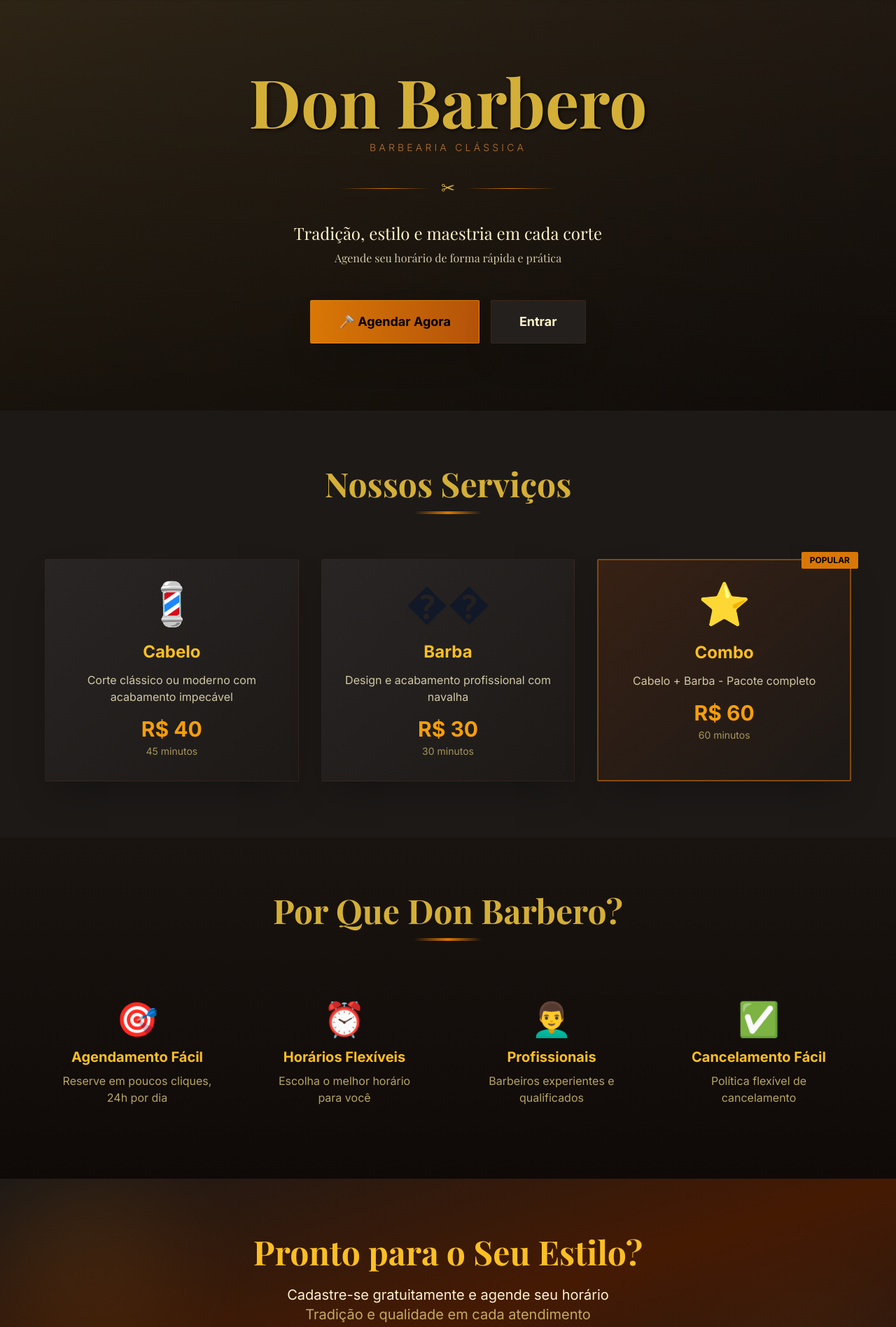
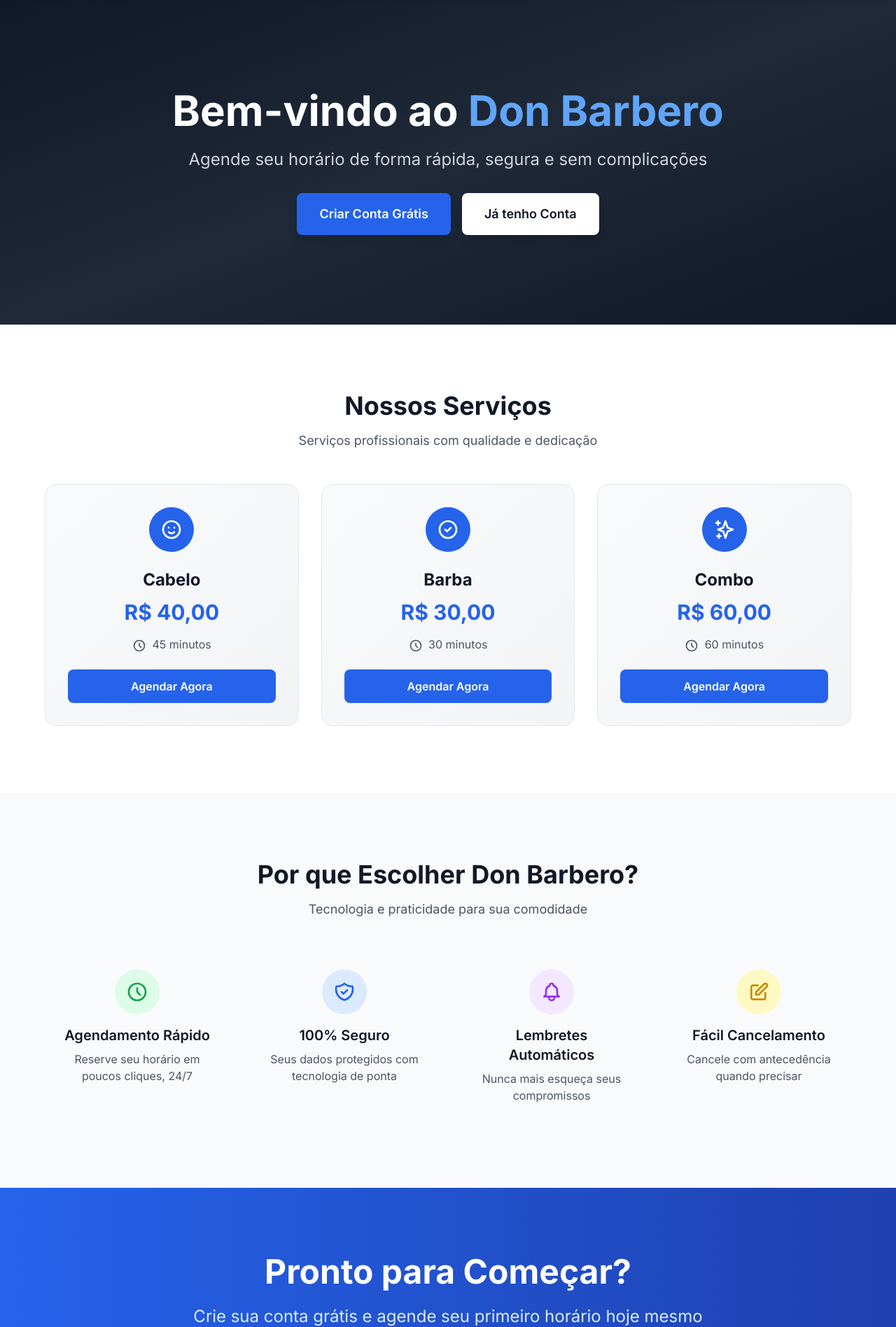
Before and after one commit to dantetesta/barbearia, a CodeIgniter app: page / in a window 1280 px wide. Shown: the part 64-1961 px from the top of the page at 70% size. Run offline with CodeIgniter, Linux system fonts and the light colour scheme; some libraries are stand-ins or nearby versions.

```diff
--- a/app/views/home/index.php
+++ b/app/views/home/index.php
@@ -1,100 +1,214 @@
 <?php
 /**
- * Don Barbero - Homepage Rústica
+ * Don Barbero - Landing Page
+ *
  * @author Dante Testa <https://dantetesta.com.br>
- * @version 2.0.0
+ * @created 03/11/2025 15:34
+ * @version 1.0.0
  */
-$pageTitle = 'Início - ' . APP_NAME;
+
+$pageTitle = 'Don Barbero - Agendamento Online';
+
 ob_start();
 ?>
-<link href="https://fonts.googleapis.com/css2?family=Playfair+Display:wght@400;700;900&display=swap" rel="stylesheet">
-<style>
-body{background:#1a1410}
-.wood-texture{background:linear-gradient(135deg,#2d2416 0%,#1a1410 100%);position:relative}
-.wood-texture::before{content:'';position:absolute;top:0;left:0;right:0;bottom:0;background-image:repeating-linear-gradient(90deg,rgba(139,69,19,0.05) 0px,transparent 1px,transparent 2px,rgba(139,69,19,0.05) 3px),repeating-linear-gradient(0deg,rgba(139,69,19,0.05) 0px,transparent 1px,transparent 2px,rgba(139,69,19,0.05) 3px);opacity:0.3}
-</style>
 
-<section class="wood-texture text-white py-24 px-4 relative overflow-hidden">
-<div class="absolute inset-0 bg-gradient-to-b from-transparent via-black/20 to-black/40"></div>
-<div class="container mx-auto max-w-6xl relative z-10 text-center">
-<h1 class="text-6xl md:text-8xl font-bold mb-2" style="color:#d4af37;font-family:'Playfair Display',serif;text-shadow:2px 2px 4px rgba(0,0,0,0.8)">Don Barbero</h1>
-<div style="color:#b87333;font-size:0.875rem;letter-spacing:0.3em;font-weight:300">BARBEARIA CLÁSSICA</div>
-<div class="flex items-center justify-center gap-4 my-8">
-<div class="h-px bg-gradient-to-r from-transparent via-amber-600 to-transparent w-32"></div>
-<div class="text-2xl" style="color:#d4af37">✂</div>
-<div class="h-px bg-gradient-to-r from-transparent via-amber-600 to-transparent w-32"></div>
-</div>
-<p class="text-xl md:text-2xl text-amber-100 mb-12 max-w-2xl mx-auto" style="font-family:'Playfair Display',serif">Tradição, estilo e maestria em cada corte<br><span class="text-base opacity-80">Agende seu horário de forma rápida e prática</span></p>
+<!-- Hero Section -->
+<section class="bg-gradient-to-br from-gray-900 via-gray-800 to-gray-900 text-white py-20 md:py-32">
+    <div class="container mx-auto px-4 sm:px-6 lg:px-8">
+        <div class="max-w-4xl mx-auto text-center fade-in">
+            <h1 class="text-4xl md:text-6xl font-bold mb-6 leading-tight">
+                Bem-vindo ao <span class="text-blue-400">Don Barbero</span>
+            </h1>
+            <p class="text-xl md:text-2xl text-gray-300 mb-8">
+                Agende seu horário de forma rápida, segura e sem complicações
+            </p>
             <div class="flex flex-col sm:flex-row gap-4 justify-center">
-<?php if(isAuthenticated()):?>
-<a href="<?=url('/dashboard')?>" class="bg-gradient-to-r from-amber-600 to-amber-700 hover:from-amber-700 hover:to-amber-800 text-black font-bold py-4 px-10 rounded-sm text-lg transition-all shadow-2xl border border-amber-500/50">⚡ Meus Agendamentos</a>
-<?php else:?>
-<a href="<?=url('/auth/register')?>" class="bg-gradient-to-r from-amber-600 to-amber-700 hover:from-amber-700 hover:to-amber-800 text-black font-bold py-4 px-10 rounded-sm text-lg transition-all shadow-2xl border border-amber-500/50">🪒 Agendar Agora</a>
-<a href="<?=url('/auth/login')?>" class="bg-stone-800/80 hover:bg-stone-700 text-amber-100 font-bold py-4 px-10 rounded-sm text-lg transition-all shadow-2xl border border-amber-900/30">Entrar</a>
-<?php endif;?>
-</div>
-</div>
-</section>
-
-<section class="py-20 px-4 bg-stone-900">
-<div class="container mx-auto max-w-6xl">
-<div class="text-center mb-16">
-<h2 class="text-5xl font-bold mb-4" style="color:#d4af37;font-family:'Playfair Display',serif">Nossos Serviços</h2>
-<div class="h-1 w-24 bg-gradient-to-r from-transparent via-amber-600 to-transparent mx-auto"></div>
-</div>
-<div class="grid grid-cols-1 md:grid-cols-3 gap-8">
-<div class="bg-gradient-to-br from-stone-800 to-stone-900 p-8 rounded-sm shadow-2xl border border-amber-900/20 hover:border-amber-600/50 transition-all group">
-<div class="text-6xl mb-6 text-center group-hover:scale-110 transition-transform">💈</div>
-<h3 class="text-2xl font-bold text-amber-400 mb-3 text-center">Cabelo</h3>
-<p class="text-amber-100/80 text-center mb-4">Corte clássico ou moderno com acabamento impecável</p>
-<div class="text-center"><span class="text-3xl font-bold text-amber-500">R$ 40</span><span class="text-sm text-amber-200/60 block mt-1">45 minutos</span></div>
-</div>
-<div class="bg-gradient-to-br from-stone-800 to-stone-900 p-8 rounded-sm shadow-2xl border border-amber-900/20 hover:border-amber-600/50 transition-all group">
-<div class="text-6xl mb-6 text-center group-hover:scale-110 transition-transform">��</div>
-<h3 class="text-2xl font-bold text-amber-400 mb-3 text-center">Barba</h3>
-<p class="text-amber-100/80 text-center mb-4">Design e acabamento profissional com navalha</p>
-<div class="text-center"><span class="text-3xl font-bold text-amber-500">R$ 30</span><span class="text-sm text-amber-200/60 block mt-1">30 minutos</span></div>
-</div>
-<div class="bg-gradient-to-br from-amber-900/30 to-stone-900 p-8 rounded-sm shadow-2xl border-2 border-amber-600/50 relative group">
-<div class="absolute -top-3 -right-3 bg-amber-600 text-black text-xs font-bold px-3 py-1 rounded-sm">POPULAR</div>
-<div class="text-6xl mb-6 text-center group-hover:scale-110 transition-transform">⭐</div>
-<h3 class="text-2xl font-bold text-amber-400 mb-3 text-center">Combo</h3>
-<p class="text-amber-100/80 text-center mb-4">Cabelo + Barba - Pacote completo</p>
-<div class="text-center"><span class="text-3xl font-bold text-amber-500">R$ 60</span><span class="text-sm text-amber-200/60 block mt-1">60 minutos</span></div>
+                <a href="<?= url('/auth/register') ?>" class="bg-blue-600 text-white px-8 py-4 rounded-lg text-lg font-semibold hover:bg-blue-700 transform hover:scale-105 transition-all shadow-lg">
+                    Criar Conta Grátis
+                </a>
+                <a href="<?= url('/auth/login') ?>" class="bg-white text-gray-900 px-8 py-4 rounded-lg text-lg font-semibold hover:bg-gray-100 transform hover:scale-105 transition-all shadow-lg">
+                    Já tenho Conta
+                </a>
             </div>
         </div>
     </div>
 </section>
 
-<section class="py-20 px-4" style="background:linear-gradient(180deg,#1a1410 0%,#0f0a08 100%)">
-<div class="container mx-auto max-w-6xl">
-<div class="text-center mb-16">
-<h2 class="text-5xl font-bold mb-4" style="color:#d4af37;font-family:'Playfair Display',serif">Por Que Don Barbero?</h2>
-<div class="h-1 w-24 bg-gradient-to-r from-transparent via-amber-600 to-transparent mx-auto"></div>
+<!-- Services Section -->
+<section class="py-16 md:py-24 bg-white">
+    <div class="container mx-auto px-4 sm:px-6 lg:px-8">
+        <div class="text-center mb-12">
+            <h2 class="text-3xl md:text-4xl font-bold text-gray-900 mb-4">Nossos Serviços</h2>
+            <p class="text-lg text-gray-600 max-w-2xl mx-auto">
+                Serviços profissionais com qualidade e dedicação
+            </p>
         </div>
-<div class="grid grid-cols-1 md:grid-cols-2 lg:grid-cols-4 gap-8">
-<div class="text-center p-6"><div class="text-5xl mb-4">🎯</div><h3 class="text-xl font-bold text-amber-400 mb-2">Agendamento Fácil</h3><p class="text-amber-200/70">Reserve em poucos cliques, 24h por dia</p></div>
-<div class="text-center p-6"><div class="text-5xl mb-4">⏰</div><h3 class="text-xl font-bold text-amber-400 mb-2">Horários Flexíveis</h3><p class="text-amber-200/70">Escolha o melhor horário para você</p></div>
-<div class="text-center p-6"><div class="text-5xl mb-4">👨‍🦱</div><h3 class="text-xl font-bold text-amber-400 mb-2">Profissionais</h3><p class="text-amber-200/70">Barbeiros experientes e qualificados</p></div>
-<div class="text-center p-6"><div class="text-5xl mb-4">✅</div><h3 class="text-xl font-bold text-amber-400 mb-2">Cancelamento Fácil</h3><p class="text-amber-200/70">Política flexível de cancelamento</p></div>
+
+        <div class="grid grid-cols-1 md:grid-cols-3 gap-8 max-w-6xl mx-auto">
+            <?php foreach ($services as $index => $service): ?>
+                <div class="bg-gradient-to-br from-gray-50 to-gray-100 rounded-2xl p-8 hover:shadow-2xl transition-all transform hover:-translate-y-2 border border-gray-200">
+                    <!-- Icon -->
+                    <div class="w-16 h-16 bg-blue-600 rounded-full flex items-center justify-center mb-6 mx-auto">
+                        <?php if ($service['name'] === 'Cabelo'): ?>
+                            <svg class="w-8 h-8 text-white" fill="none" stroke="currentColor" viewBox="0 0 24 24">
+                                <path stroke-linecap="round" stroke-linejoin="round" stroke-width="2" d="M14.828 14.828a4 4 0 01-5.656 0M9 10h.01M15 10h.01M21 12a9 9 0 11-18 0 9 9 0 0118 0z"/>
+                            </svg>
+                        <?php elseif ($service['name'] === 'Barba'): ?>
+                            <svg class="w-8 h-8 text-white" fill="none" stroke="currentColor" viewBox="0 0 24 24">
+                                <path stroke-linecap="round" stroke-linejoin="round" stroke-width="2" d="M9 12l2 2 4-4m6 2a9 9 0 11-18 0 9 9 0 0118 0z"/>
+                            </svg>
+                        <?php else: ?>
+                            <svg class="w-8 h-8 text-white" fill="none" stroke="currentColor" viewBox="0 0 24 24">
+                                <path stroke-linecap="round" stroke-linejoin="round" stroke-width="2" d="M5 3v4M3 5h4M6 17v4m-2-2h4m5-16l2.286 6.857L21 12l-5.714 2.143L13 21l-2.286-6.857L5 12l5.714-2.143L13 3z"/>
+                            </svg>
+                        <?php endif; ?>
+                    </div>
+
+                    <!-- Content -->
+                    <h3 class="text-2xl font-bold text-gray-900 mb-3 text-center"><?= e($service['name']) ?></h3>
+                    <div class="text-center mb-4">
+                        <span class="text-3xl font-bold text-blue-600"><?= formatMoney($service['price']) ?></span>
+                    </div>
+                    <p class="text-gray-600 text-center mb-6">
+                        <svg class="w-5 h-5 inline-block mr-1" fill="none" stroke="currentColor" viewBox="0 0 24 24">
+                            <path stroke-linecap="round" stroke-linejoin="round" stroke-width="2" d="M12 8v4l3 3m6-3a9 9 0 11-18 0 9 9 0 0118 0z"/>
+                        </svg>
+                        <?= $service['duration_minutes'] ?> minutos
+                    </p>
+                    <a href="<?= url('/auth/register') ?>" class="block w-full bg-blue-600 text-white text-center py-3 rounded-lg font-semibold hover:bg-blue-700 transition-colors">
+                        Agendar Agora
+                    </a>
+                </div>
+            <?php endforeach; ?>
         </div>
     </div>
 </section>
 
-<section class="py-20 px-4 bg-gradient-to-br from-stone-900 via-amber-950 to-stone-900 relative overflow-hidden">
-<div class="absolute inset-0 opacity-10">
-<div class="absolute top-0 left-0 w-64 h-64 bg-amber-600 rounded-full blur-3xl"></div>
-<div class="absolute bottom-0 right-0 w-64 h-64 bg-amber-800 rounded-full blur-3xl"></div>
+<!-- Features Section -->
+<section class="py-16 md:py-24 bg-gray-50">
+    <div class="container mx-auto px-4 sm:px-6 lg:px-8">
+        <div class="text-center mb-12">
+            <h2 class="text-3xl md:text-4xl font-bold text-gray-900 mb-4">Por que Escolher Don Barbero?</h2>
+            <p class="text-lg text-gray-600 max-w-2xl mx-auto">
+                Tecnologia e praticidade para sua comodidade
+            </p>
         </div>
-<div class="container mx-auto max-w-4xl text-center relative z-10">
-<h2 class="text-4xl md:text-5xl font-bold text-amber-400 mb-6" style="font-family:'Playfair Display',serif">Pronto para o Seu Estilo?</h2>
-<p class="text-xl text-amber-100 mb-10 max-w-2xl mx-auto">Cadastre-se gratuitamente e agende seu horário<br><span class="text-amber-200/70">Tradição e qualidade em cada atendimento</span></p>
-<?php if(!isAuthenticated()):?>
-<a href="<?=url('/auth/register')?>" class="bg-gradient-to-r from-amber-600 to-amber-700 hover:from-amber-700 hover:to-amber-800 text-black font-bold py-5 px-12 rounded-sm text-xl transition-all shadow-2xl inline-block border-2 border-amber-500">🪒 Começar Agora</a>
-<?php endif;?>
+
+        <div class="grid grid-cols-1 md:grid-cols-2 lg:grid-cols-4 gap-8 max-w-6xl mx-auto">
+            <!-- Feature 1 -->
+            <div class="text-center p-6">
+                <div class="w-16 h-16 bg-green-100 rounded-full flex items-center justify-center mb-4 mx-auto">
+                    <svg class="w-8 h-8 text-green-600" fill="none" stroke="currentColor" viewBox="0 0 24 24">
+                        <path stroke-linecap="round" stroke-linejoin="round" stroke-width="2" d="M12 8v4l3 3m6-3a9 9 0 11-18 0 9 9 0 0118 0z"/>
+                    </svg>
+                </div>
+                <h3 class="text-xl font-semibold text-gray-900 mb-2">Agendamento Rápido</h3>
+                <p class="text-gray-600">Reserve seu horário em poucos cliques, 24/7</p>
+            </div>
+
+            <!-- Feature 2 -->
+            <div class="text-center p-6">
+                <div class="w-16 h-16 bg-blue-100 rounded-full flex items-center justify-center mb-4 mx-auto">
+                    <svg class="w-8 h-8 text-blue-600" fill="none" stroke="currentColor" viewBox="0 0 24 24">
+                        <path stroke-linecap="round" stroke-linejoin="round" stroke-width="2" d="M9 12l2 2 4-4m5.618-4.016A11.955 11.955 0 0112 2.944a11.955 11.955 0 01-8.618 3.04A12.02 12.02 0 003 9c0 5.591 3.824 10.29 9 11.622 5.176-1.332 9-6.03 9-11.622 0-1.042-.133-2.052-.382-3.016z"/>
+                    </svg>
+                </div>
+                <h3 class="text-xl font-semibold text-gray-900 mb-2">100% Seguro</h3>
+                <p class="text-gray-600">Seus dados protegidos com tecnologia de ponta</p>
+            </div>
+
+            <!-- Feature 3 -->
+            <div class="text-center p-6">
+                <div class="w-16 h-16 bg-purple-100 rounded-full flex items-center justify-center mb-4 mx-auto">
+                    <svg class="w-8 h-8 text-purple-600" fill="none" stroke="currentColor" viewBox="0 0 24 24">
+                        <path stroke-linecap="round" stroke-linejoin="round" stroke-width="2" d="M15 17h5l-1.405-1.405A2.032 2.032 0 0118 14.158V11a6.002 6.002 0 00-4-5.659V5a2 2 0 10-4 0v.341C7.67 6.165 6 8.388 6 11v3.159c0 .538-.214 1.055-.595 1.436L4 17h5m6 0v1a3 3 0 11-6 0v-1m6 0H9"/>
+                    </svg>
+                </div>
+                <h3 class="text-xl font-semibold text-gray-900 mb-2">Lembretes Automáticos</h3>
+                <p class="text-gray-600">Nunca mais esqueça seus compromissos</p>
+            </div>
+
+            <!-- Feature 4 -->
+            <div class="text-center p-6">
+                <div class="w-16 h-16 bg-yellow-100 rounded-full flex items-center justify-center mb-4 mx-auto">
+                    <svg class="w-8 h-8 text-yellow-600" fill="none" stroke="currentColor" viewBox="0 0 24 24">
+                        <path stroke-linecap="round" stroke-linejoin="round" stroke-width="2" d="M11 5H6a2 2 0 00-2 2v11a2 2 0 002 2h11a2 2 0 002-2v-5m-1.414-9.414a2 2 0 112.828 2.828L11.828 15H9v-2.828l8.586-8.586z"/>
+                    </svg>
+                </div>
+                <h3 class="text-xl font-semibold text-gray-900 mb-2">Fácil Cancelamento</h3>
+                <p class="text-gray-600">Cancele com antecedência quando precisar</p>
+            </div>
+        </div>
     </div>
 </section>
+
+<!-- CTA Section -->
+<section class="py-16 md:py-24 bg-gradient-to-r from-blue-600 to-blue-800 text-white">
+    <div class="container mx-auto px-4 sm:px-6 lg:px-8 text-center">
+        <h2 class="text-3xl md:text-5xl font-bold mb-6">Pronto para Começar?</h2>
+        <p class="text-xl md:text-2xl text-blue-100 mb-8 max-w-3xl mx-auto">
+            Crie sua conta grátis e agende seu primeiro horário hoje mesmo
+        </p>
+        <a href="<?= url('/auth/register') ?>" class="inline-block bg-white text-blue-600 px-8 py-4 rounded-lg text-lg font-semibold hover:bg-gray-100 transform hover:scale-105 transition-all shadow-lg">
+            Cadastrar Gratuitamente
+        </a>
+    </div>
+</section>
+
+<!-- How It Works Section -->
+<section class="py-16 md:py-24 bg-white">
+    <div class="container mx-auto px-4 sm:px-6 lg:px-8">
+        <div class="text-center mb-12">
+            <h2 class="text-3xl md:text-4xl font-bold text-gray-900 mb-4">Como Funciona</h2>
+            <p class="text-lg text-gray-600 max-w-2xl mx-auto">
+                Três passos simples para seu agendamento
+            </p>
+        </div>
+
+        <div class="grid grid-cols-1 md:grid-cols-3 gap-8 max-w-5xl mx-auto">
+            <!-- Step 1 -->
+            <div class="text-center relative">
+                <div class="w-20 h-20 bg-blue-600 text-white rounded-full flex items-center justify-center text-3xl font-bold mb-6 mx-auto">
+                    1
+                </div>
+                <h3 class="text-xl font-semibold text-gray-900 mb-3">Crie sua Conta</h3>
+                <p class="text-gray-600">Cadastro rápido e gratuito em menos de 1 minuto</p>
+                <!-- Arrow for desktop -->
+                <div class="hidden md:block absolute top-10 -right-8 text-blue-600">
+                    <svg class="w-12 h-12" fill="none" stroke="currentColor" viewBox="0 0 24 24">
+                        <path stroke-linecap="round" stroke-linejoin="round" stroke-width="2" d="M13 7l5 5m0 0l-5 5m5-5H6"/>
+                    </svg>
+                </div>
+            </div>
+
+            <!-- Step 2 -->
+            <div class="text-center relative">
+                <div class="w-20 h-20 bg-blue-600 text-white rounded-full flex items-center justify-center text-3xl font-bold mb-6 mx-auto">
+                    2
+                </div>
+                <h3 class="text-xl font-semibold text-gray-900 mb-3">Escolha o Serviço</h3>
+                <p class="text-gray-600">Selecione entre Cabelo, Barba ou Combo</p>
+                <!-- Arrow for desktop -->
+                <div class="hidden md:block absolute top-10 -right-8 text-blue-600">
+                    <svg class="w-12 h-12" fill="none" stroke="currentColor" viewBox="0 0 24 24">
+                        <path stroke-linecap="round" stroke-linejoin="round" stroke-width="2" d="M13 7l5 5m0 0l-5 5m5-5H6"/>
+                    </svg>
+                </div>
+            </div>
+
+            <!-- Step 3 -->
+            <div class="text-center">
+                <div class="w-20 h-20 bg-blue-600 text-white rounded-full flex items-center justify-center text-3xl font-bold mb-6 mx-auto">
+                    3
+                </div>
+                <h3 class="text-xl font-semibold text-gray-900 mb-3">Confirme o Horário</h3>
+                <p class="text-gray-600">Escolha data e hora disponíveis e pronto!</p>
+            </div>
+        </div>
+    </div>
+</section>
+
 <?php
-$content=ob_get_clean();
-require_once VIEWS_PATH.'/layouts/app.php';
+$content = ob_get_clean();
+require_once VIEWS_PATH . '/layouts/app.php';
 ?>
--- a/config/config.php
+++ b/config/config.php
@@ -27,12 +27,12 @@ if (APP_ENV === 'production') {
 }
 
 // Supabase Configuration
-define('SUPABASE_URL', getenv('SUPABASE_URL') ?: 'https://rafanckccuxtarswlljp.supabase.co');
-define('SUPABASE_KEY', getenv('SUPABASE_KEY') ?: 'eyJhbGciOiJIUzI1NiIsInR5cCI6IkpXVCJ9.eyJpc3MiOiJzdXBhYmFzZSIsInJlZiI6InJhZmFuY2tjY3V4dGFyc3dsbGpwIiwicm9sZSI6ImFub24iLCJpYXQiOjE3NjIxOTExMTEsImV4cCI6MjA3Nzc2NzExMX0.PrO6BA8HK4ZJMQwCNamTSHV5ogaU1j3vte3TEn7H--o');
+define('SUPABASE_URL', getenv('SUPABASE_URL') ?: '');
+define('SUPABASE_KEY', getenv('SUPABASE_KEY') ?: '');
 
 // Google reCAPTCHA v3 Configuration
-define('RECAPTCHA_SITE_KEY', getenv('RECAPTCHA_SITE_KEY') ?: '6LdSBAEsAAAAAElzdrCC8DipJTkAXMSikPOaHUHm');
-define('RECAPTCHA_SECRET', getenv('RECAPTCHA_SECRET') ?: '6LdSBAEsAAAAABZynADpEzHYpbJkBwL_Lc-gi6_O');
+define('RECAPTCHA_SITE_KEY', getenv('RECAPTCHA_SITE_KEY') ?: '');
+define('RECAPTCHA_SECRET', getenv('RECAPTCHA_SECRET') ?: '');
 define('RECAPTCHA_MIN_SCORE', 0.5); // Score mínimo aceitável
 
 // Caminhos da aplicação
```
Also changed, not shown: 1 other file. Lines whose indentation alone changed are shown as unchanged.
